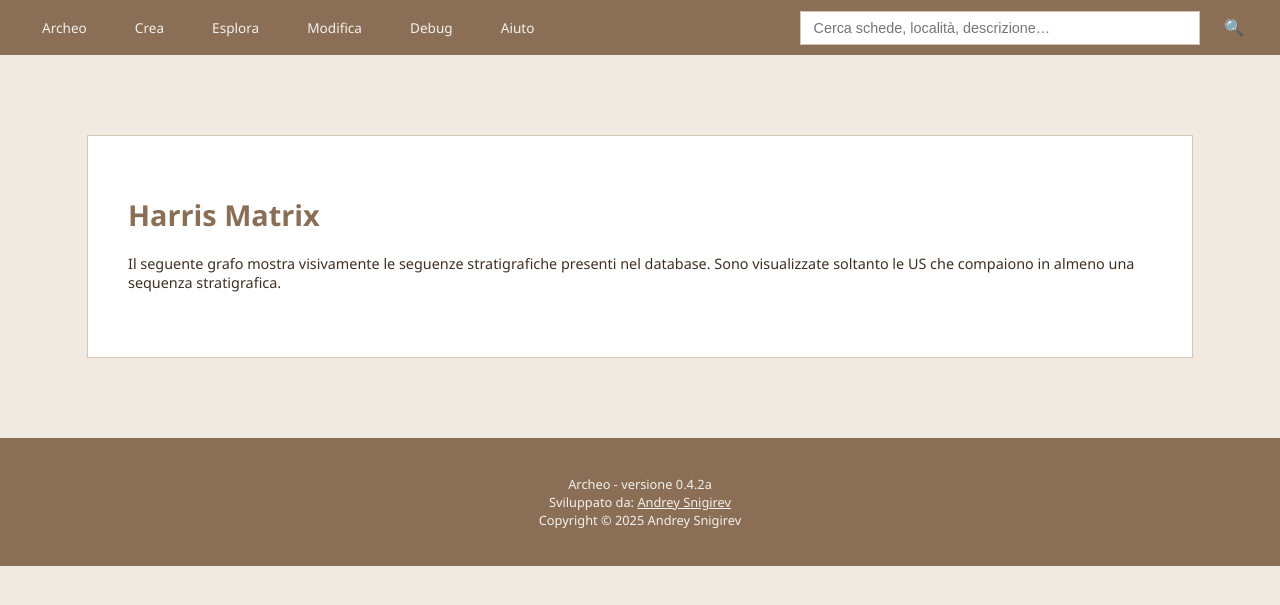
After one commit to e4ld3rs0n/archeo, a Flask app: page /grafo_stratigrafico in a window 1280 px wide. The commit adds this page. Shown: the top 605 px of the page. Run offline with Flask 3, Linux system fonts and the light colour scheme; data that the repository does not hold is empty.

Commit message:
feat: harris matrix

```diff
--- a/app/requirements.txt
+++ b/app/requirements.txt
@@ -5,3 +5,4 @@ SQLAlchemy-Utils
 psycopg2-binary
 gunicorn
 faker
+graphviz
--- a/app/routes/view.py
+++ b/app/routes/view.py
@@ -6,11 +6,13 @@ from flask import (
     redirect,
     url_for,
     send_from_directory,
+    Response,
     current_app as app
 )
 from sqlalchemy import *
 from flask_sqlalchemy import SQLAlchemy
 from models import *
+from graphviz import Digraph
 
 bp = Blueprint("view", __name__)
 
@@ -114,3 +116,73 @@ def visualizza_ortofoto():
 
     ortofoto = Ortofoto.query.order_by(Ortofoto.id.asc()).all()
     return render_template("view/visualizza_ortofoto.html", ortofoto=ortofoto, title=page_title)
+
+@bp.route("/genera_grafo_stratigrafico", methods=["GET"])
+def genera_grafo():
+    # 1) crea il Digraph top-down
+    dot = Digraph('Stratigrafia', format='svg', engine='dot')
+    dot.graph_attr.update({
+        'rankdir': 'TB',
+        'splines': 'true',
+        'overlap': 'false',
+        'bgcolor': 'transparent',
+    })
+    dot.node_attr.update({
+        'shape': 'box',
+        'style': 'filled,rounded',
+        'fillcolor': '#f9f9f9',
+        'color': '#666666',
+        'fontname': 'Helvetica',
+        'fontsize': '12',
+    })
+    dot.edge_attr.update({
+        'color': '#666666',
+        'arrowsize': '0.8',
+        'penwidth': '1',
+        'fontname': 'Helvetica',
+        'fontsize': '9',
+    })
+
+    # 2) relazioni e ID coinvolti
+    rels = SeqStrat.query.all()
+    coinvolti = {r.id_seq_a for r in rels} | {r.id_seq_b for r in rels}
+
+    # 3) carica solo le SchedaUS coinvolte
+    schede = SchedaUS.query.filter(SchedaUS.id.in_(list(coinvolti))).all()
+    info_map = {s.id: (s.num_us, s.descrizione or "") for s in schede}
+
+    # 4) nodi con link e tooltip
+    for id_us in sorted(coinvolti):
+        num, desc = info_map[id_us]
+        href = url_for('view.scheda', id=id_us)
+        label = f"US {num}"
+        dot.node(
+            str(id_us),
+            label=label,
+            href=href,
+            tooltip=desc,
+            target="_self"   # o "_blank" per aprire in nuova scheda
+        )
+
+    # 5) archi
+    for r in rels:
+        if r.id_seq_a in info_map and r.id_seq_b in info_map:
+            dot.edge(
+                str(r.id_seq_a),
+                str(r.id_seq_b)
+            )
+
+    # 6) esporta SVG
+    svg = dot.pipe().decode('utf-8')
+    return Response(svg, mimetype='image/svg+xml')
+
+@bp.route("/grafo_stratigrafico", methods=["GET"])
+def visualizza_grafo():
+    page_title = "Grafo stratigrafico"
+
+    svg = genera_grafo().get_data(as_text=True)
+    return render_template(
+        "view/grafo_stratigrafico.html",
+        title=page_title,
+        grafo_svg=svg
+        )
--- a/app/static/style.css
+++ b/app/static/style.css
@@ -604,3 +604,11 @@ table td {
 .hero-search input:focus {
   outline: none;
 }
+
+/* SVG graph */
+.svg-graph svg {
+  max-width: 100%;    /* non supererà mai la larghezza del contenitore */
+  height: auto;       /* mantiene le proporzioni */
+  display: block;     /* per poter centrare con margin */
+  margin: 0 auto;     /* orizzontalmente centrato */
+}
--- a/app/templates/header.html
+++ b/app/templates/header.html
@@ -37,6 +37,8 @@
             <li><a href="{{ url_for('view.visualizza_reperti_notevoli') }}">Reperti notevoli</a></li>
             <li><a class="disabled" href="#">Sacchetti materiali</a></li>
             <li><a class="disabled" href="#">Casse materiali</a></li>
+            <li class="separator"></li>
+            <li><a href="{{ url_for('view.visualizza_grafo') }}">Harris matrix</a></li>
           </ul>
         </li>
 
--- /dev/null
+++ b/app/templates/view/grafo_stratigrafico.html
@@ -0,0 +1,21 @@
+{% include 'header.html' %}
+
+<body>
+    <div class="container">
+        {% include 'notifications.html' %}
+
+        <h1>Harris Matrix</h1>
+
+        <p>
+            Il seguente grafo mostra visivamente le seguenze stratigrafiche presenti nel database.
+            Sono visualizzate soltanto le US che compaiono in almeno una sequenza stratigrafica.
+        </p>
+
+        <div class="svg-graph">
+            {{ grafo_svg | safe }}
+        </div>
+    </div>
+
+    {% include 'footer.html' %}
+</body>
+</html>
```
Also changed, not shown: 1 other file.
